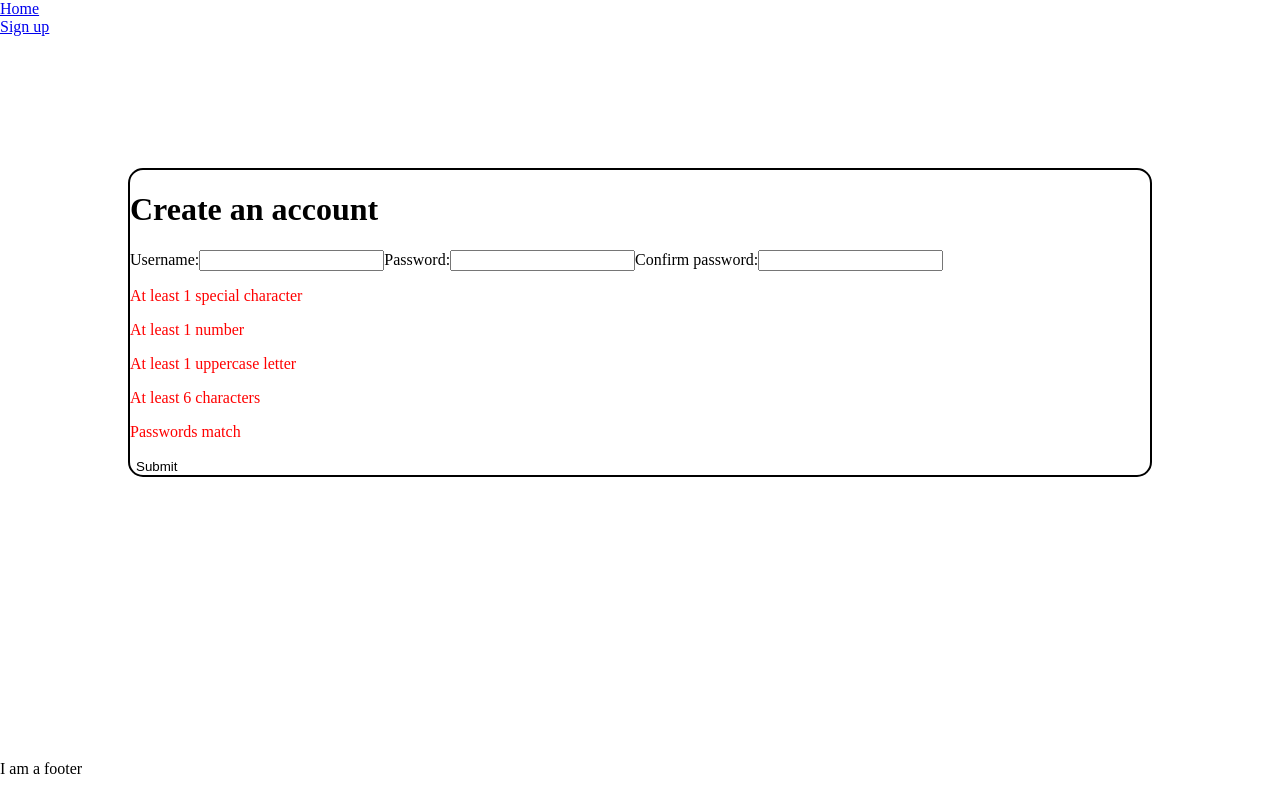
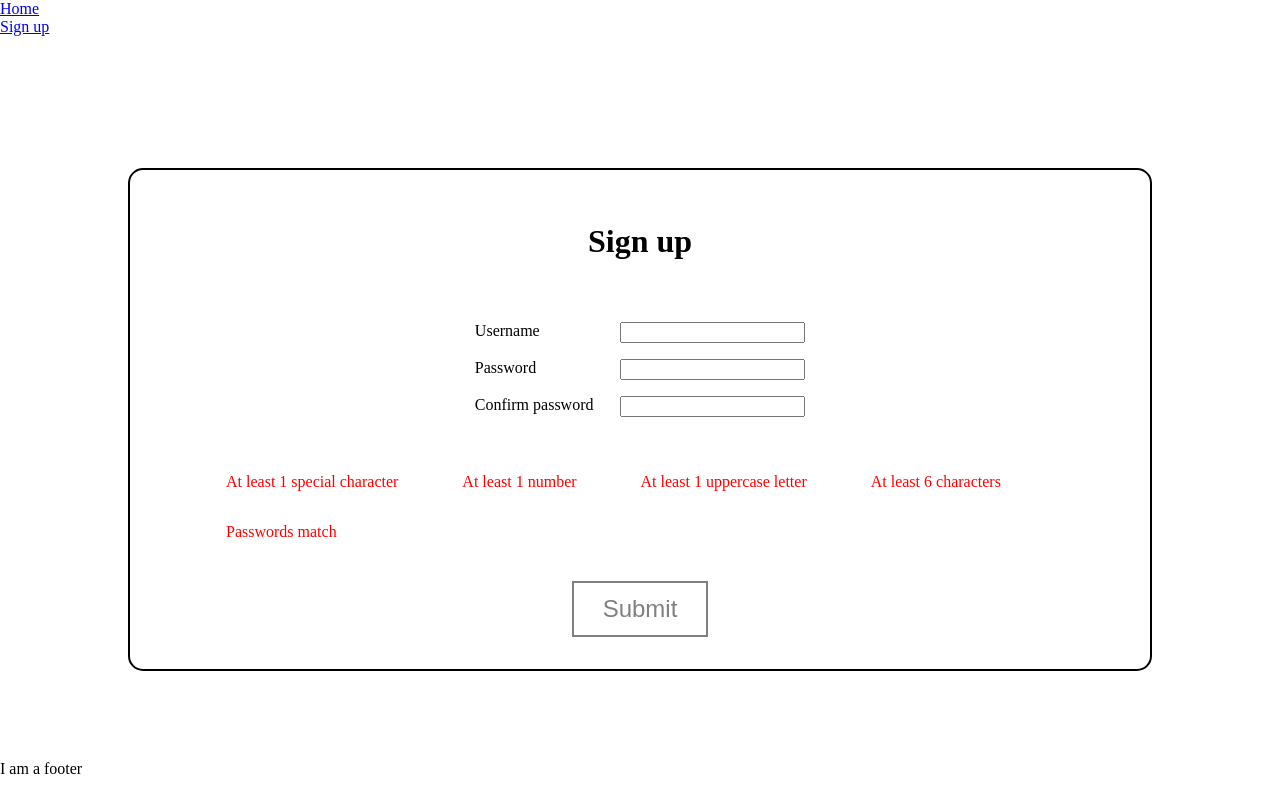
Before and after one commit to daoudmerchant/salt-hackday, a React (Create React App) app in the folder client/: page /form/signup in a window 1280 px wide. Built offline with nearby package versions, Linux system fonts and the light colour scheme.

Commit message:
Fix sign-up form

```diff
--- a/client/src/components/FormRequirement.js
+++ b/client/src/components/FormRequirement.js
@@ -1,18 +1,22 @@
 import styled from "styled-components";
 
-const ValidSpan = styled.span`
+const Para = styled.p`
+    margin: 1em 2em;
+`
+
+const Valid = styled(Para)`
     color: green;
 `
 
-const InvalidSpan = styled.span`
+const Invalid = styled(Para)`
     color: red;
 `
 
 
 const FormRequirement = ({valid, message}) => {
-    const Span = valid ? ValidSpan : InvalidSpan;
+    const Text = valid ? Valid : Invalid;
     return (
-        <p><Span>{message}</Span></p>
+        <Text>{message}</Text>
     )
 }
 
--- a/client/src/components/FormWrapper.js
+++ b/client/src/components/FormWrapper.js
@@ -9,6 +9,7 @@ const FormContainer = styled.div`
     position: relative;
     & > * {
         flex-grow: 1;
+        padding: 2em;
         border: 2px solid black;
         border-radius: 15px;
     }
--- a/client/src/hooks.js
+++ b/client/src/hooks.js
@@ -51,8 +51,8 @@ export const useNewUser = (validation) => {
                 ? setValid(setKey("uppercase", true))
                 : setValid(setKey("uppercase", false))
         }
-        if (validation.min > 0) {
-            const passwordIsMinLength = user.password.length >= validation.min;
+        if (validation.min[0] > 0) {
+            const passwordIsMinLength = user.password.length >= validation.min[0];
             passwordIsMinLength
                 ? setValid(setKey("min", true))
                 : setValid(setKey("min", false))
--- a/client/src/pages/Signup.js
+++ b/client/src/pages/Signup.js
@@ -9,7 +9,43 @@ import FormRequirement from "../components/FormRequirement";
 import styled from "styled-components";
 
 const Form = styled.form`
+    display: flex;
+    flex-direction: column;
+    align-items: center;
+`
 
+const Inputs = styled.div`
+    display: flex;
+    flex-direction: column;
+    margin-block: 2em;
+`
+
+const Label = styled.label`
+    display: flex;
+    justify-content: space-between;
+    margin-block: .5em;
+`
+
+const Input = styled.input`
+    margin-left: 2em;
+`
+
+const Validities = styled.div`
+    display: flex;
+    flex-wrap: wrap;
+    padding-inline: 2em;
+`
+
+const Submit = styled.button`
+    border: 2px solid blue;
+    color: blue;
+    font-size: 1.5em;
+    padding: .5em 1.2em;
+    margin-top: 1em;
+    &:disabled {
+        border-color: grey;
+        color: grey;
+    }
 `
 
 const validityCheck = {
@@ -22,19 +58,23 @@ const validityCheck = {
 const Signup = () => {
     const [userFromInput, updateUsername, updatePassword, updateConfirmedPassword, valid] = useNewUser(validityCheck);
     const dispatch = useDispatch();
-    const canSubmit = Object.values(valid).every(Boolean);
+    const canSubmit = Object.values(valid).every(([isValid]) => isValid);
     const handleSubmit = e => {
         e.preventDefault();
         dispatch(createUser(userFromInput));
     }
     return (
         <Form onSubmit={handleSubmit}>
-            <h1>Create an account</h1>
-            <label>Username:<input type="text" value={userFromInput.username} onChange={updateUsername} maxLength={20} required/></label>
-            <label>Password:<input type="password" value={userFromInput.password} onChange={updatePassword} required/></label>
-            <label>Confirm password:<input type="password" value={userFromInput.confirmedPassword} onChange={updateConfirmedPassword}/></label>
-            {Object.entries(valid).map(([key, [validity, message]]) => <FormRequirement key={key} valid={validity} message={message}/>)}
-            <button type="submit" disabled={!canSubmit}>Submit</button>
+            <h1>Sign up</h1>
+            <Inputs>
+                <Label>Username<Input type="text" value={userFromInput.username} onChange={updateUsername} maxLength={20} required/></Label>
+                <Label>Password<Input type="password" value={userFromInput.password} onChange={updatePassword} required/></Label>
+                <Label>Confirm password<Input type="password" value={userFromInput.confirmedPassword} onChange={updateConfirmedPassword}/></Label>
+            </Inputs>
+            <Validities>
+                {Object.entries(valid).map(([key, [validity, message]]) => <FormRequirement key={key} valid={validity} message={message}/>)}
+            </Validities>
+            <Submit type="submit" disabled={!canSubmit}>Submit</Submit>
         </Form>
     )
 }
```
